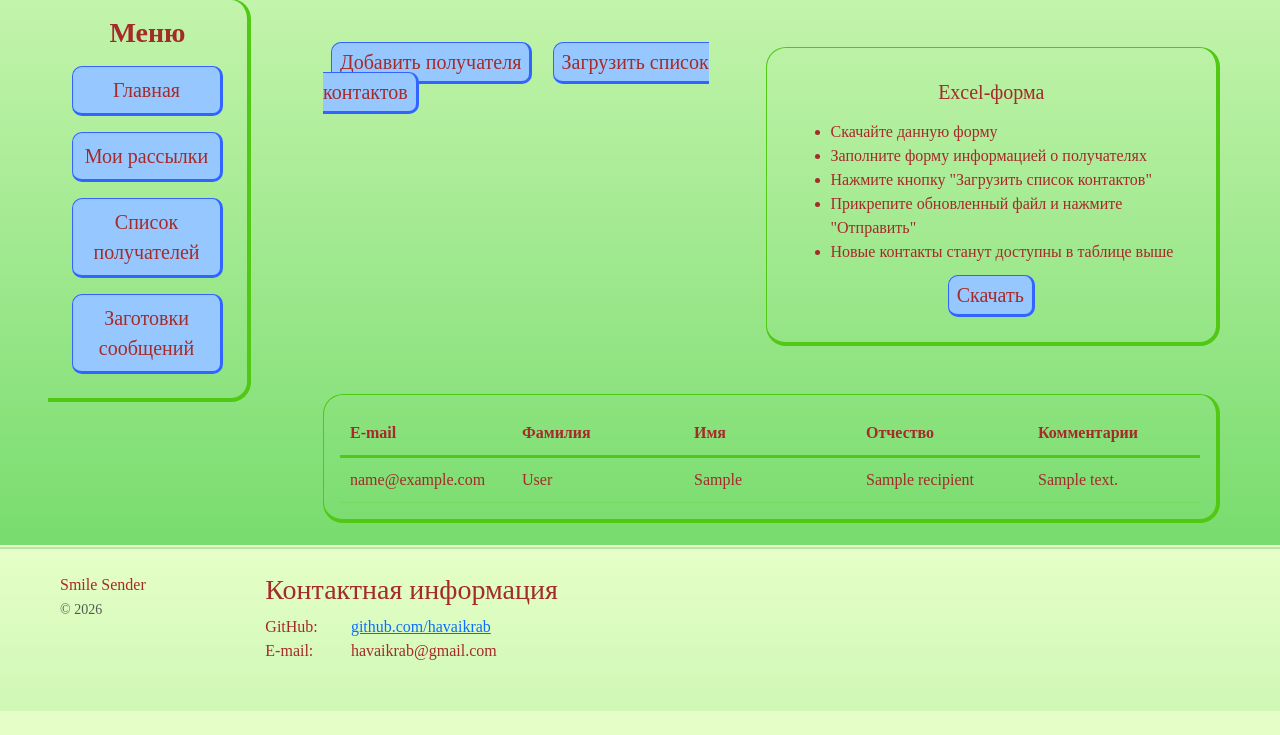
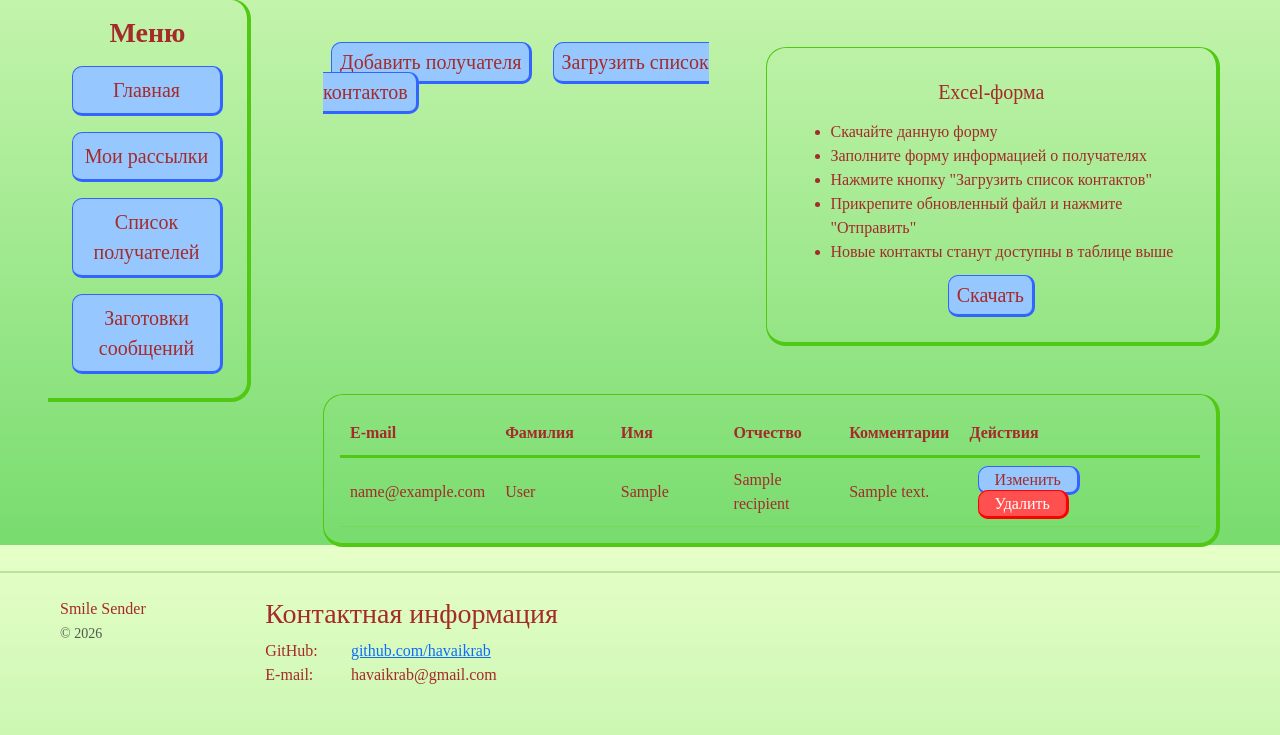
Before and after one commit to havaikrab/smile_sender, a Django app: page /recipients/ in a window 1280 px wide. Shown: the part 255-990 px from the top of the page. Before the commit the page ends 966 px from the top, so only its background shows below. Run offline with Django 5.2, Linux system fonts and the light colour scheme; tables that the repository leaves empty hold one stand-in row (values such as "Sample post"); some libraries are stand-ins or nearby versions.

Commit message:
complete crud for recipient

```diff
--- a/distribution/templates/distribution/recipient_list.html
+++ b/distribution/templates/distribution/recipient_list.html
@@ -25,6 +25,26 @@
                     {% csrf_token %}
                     {% crispy form %}
                 </form>
+            {% elif confirm_delete %}
+                <div class="sp-cont p-4 me-5">
+                    <h5 class="sp-bfc mb-3">
+                        Вы действительно хотите удалить информацию о получателе
+                        {% if object.first_name and object.last_name %}
+                            {{object.first_name}} {{object.last_name}}?
+                        {% elif object.first_name and not object.last_name %}
+                            {{object.first_name}}?
+                        {% elif not object.first_name and object.last_name %}
+                            {{object.last_name}}?
+                        {% elif not object.first_name and not object.last_name %}
+                            {{object.email}}?
+                        {% endif %}
+                    </h5>
+                    <form method="post" enctype="multipart/form-data" style="display: flex">
+                        {% csrf_token %}
+                        <button type="submit" class="py-1 px-3 m-2 sp-dngr-but sp-bfc text-center fs-5">Удалить</button>
+                        <a class="py-1 px-3 m-2 sp-nav-but sp-bfc text-center fs-5" href="{% url 'distribution:recipients' %}">Отмена</a>
+                    </form>
+                </div>
             {% endif %}
             {% if messages %}
                 {% for message in messages %}
@@ -52,11 +72,12 @@
         <table class="sp-bfc" style="width:100%">
             <thead>
                 <tr class="text-start sp-bfc" style="border-bottom: 3px solid rgb(80, 200, 20)">
-                    <th scope="col" style="width:20%; padding: 10px">E-mail</th>
-                    <th scope="col" style="width:20%; padding: 10px">Фамилия</th>
-                    <th scope="col" style="width:20%; padding: 10px">Имя</th>
-                    <th scope="col" style="width:20%; padding: 10px">Отчество</th>
-                    <th scope="col" style="width:20%; padding: 10px">Комментарии</th>
+                    <th scope="col" style="width:14%; padding: 10px">E-mail</th>
+                    <th scope="col" style="width:14%; padding: 10px">Фамилия</th>
+                    <th scope="col" style="width:14%; padding: 10px">Имя</th>
+                    <th scope="col" style="width:14%; padding: 10px">Отчество</th>
+                    <th scope="col" style="width:14%; padding: 10px">Комментарии</th>
+                    <th scope="col" style="width:30%; padding: 10px">Действия</th>
                 </tr>
             </thead>
             <tbody>
@@ -67,6 +88,10 @@
                         <td style="padding: 10px">{{recipient.first_name|default:""}}</td>
                         <td style="padding: 10px">{{recipient.middle_name|default:""}}</td>
                         <td style="padding: 10px">{{recipient.comment|default:""}}</td>
+                        <td style="padding: 10px">
+                            <a class="py-1 px-3 m-2 sp-nav-but sp-bfc text-center fs-6" href="{% url 'distribution:update_recipient' pk=recipient.pk %}">Изменить</a>
+                            <a class="py-1 px-3 m-2 sp-dngr-but sp-bfc text-center fs-6" href="{% url 'distribution:delete_recipient' pk=recipient.pk %}">Удалить</a>
+                        </td>
                     </tr>
                 {% endfor %}
             </tbody>
--- a/distribution/urls.py
+++ b/distribution/urls.py
@@ -9,6 +9,8 @@ urlpatterns = [
     path("", views.HomeView.as_view(), name="main"),
     path("recipients/", views.RecipientListView.as_view(), name="recipients"),
     path("recipients/create_single/", views.SingleRecipientCreateView.as_view(), name="create_single_recipient"),
+    path("recipients/update/<int:pk>/", views.RecipientUpdateView.as_view(), name="update_recipient"),
+    path("recipients/delete/<int:pk>/", views.RecipientDeleteView.as_view(), name="delete_recipient"),
     path("recipients/download_form/", views.DownloadRecipientsFormView.as_view(), name="download_recipients_form"),
     path("recipients/upload_recipients/", views.UploadRecipientListView.as_view(), name="upload_recipients"),
 ]
--- a/distribution/views.py
+++ b/distribution/views.py
@@ -6,7 +6,7 @@ from django.forms import BaseForm
 from django.http import FileResponse, HttpRequest, HttpResponse
 from django.urls import reverse_lazy
 from django.views import View
-from django.views.generic import CreateView, FormView, ListView, TemplateView
+from django.views.generic import CreateView, DeleteView, FormView, ListView, TemplateView, UpdateView
 
 from .forms import SingleRecipientForm, UploadRecipientListForm
 from .models import Message, Recipient
@@ -39,6 +39,39 @@ class SingleRecipientCreateView(CreateView):
         context = super().get_context_data(**kwargs)
         context["object_list"] = Recipient.objects.all()
         context["form_exist"] = True
+        return context
+
+
+class RecipientUpdateView(UpdateView):
+    """Контроллер редактирования информации о получателе"""
+
+    model = Recipient
+    form_class = SingleRecipientForm
+    template_name = "distribution/recipient_list.html"
+    success_url = reverse_lazy("distribution:recipients")
+
+    def get_context_data(self, **kwargs: Any) -> dict:
+        """Вывод в шаблон списка существующих получателей"""
+
+        context = super().get_context_data(**kwargs)
+        context["object_list"] = Recipient.objects.all()
+        context["form_exist"] = True
+        return context
+
+
+class RecipientDeleteView(DeleteView):
+    """Контроллер удаления информации о получателе"""
+
+    model = Recipient
+    template_name = "distribution/recipient_list.html"
+    success_url = reverse_lazy("distribution:recipients")
+
+    def get_context_data(self, **kwargs: Any) -> dict:
+        """Вывод в шаблон списка существующих получателей"""
+
+        context = super().get_context_data(**kwargs)
+        context["object_list"] = Recipient.objects.all()
+        context["confirm_delete"] = True
         return context
 
 
--- a/static/css/custom_style.css
+++ b/static/css/custom_style.css
@@ -66,7 +66,7 @@
 }
 
 
-/* Кнопки меню навигации */
+/* Стандартная кнопка */
 .sp-nav-but {
     color: brown;
     background: rgb(150, 200, 255);
@@ -81,6 +81,24 @@
 }
 .sp-nav-but:hover {
     box-shadow: 2px 2px 0 0 rgb(50, 100, 255);
+}
+
+
+/* Опасная кнопка*/
+.sp-dngr-but {
+    color: white;
+    background: rgb(255, 80, 80);
+    border-top: 1px solid rgb(255, 0, 0);
+    border-left: 1px solid rgb(255, 0, 0);
+    border-bottom: 3px solid rgb(255, 0, 0);
+    border-right: 3px solid rgb(255, 0, 0);
+    border-radius: 10px;
+    transition: box-shadow 0.1s ease;
+    text-decoration: none;
+    text: bold;
+}
+.sp-dngr-but:hover {
+    box-shadow: 2px 2px 0 0 rgb(255, 0, 0);
 }
 
 
```
